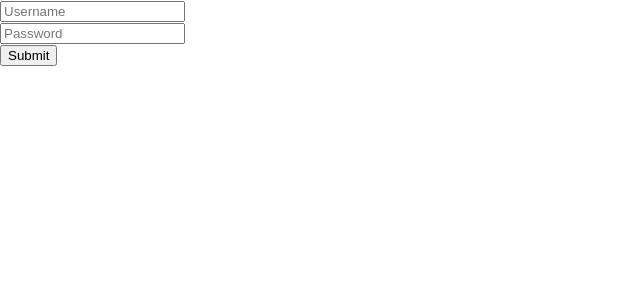
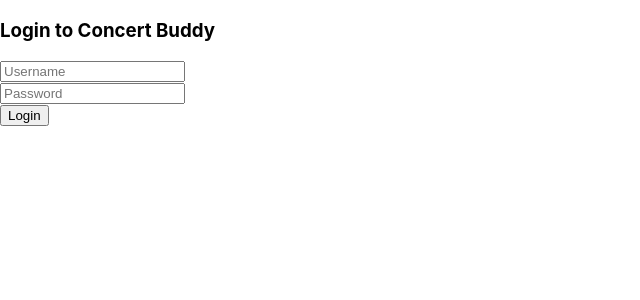
Before and after one commit to racheladaw/concert-buddy-frontend, a React (Create React App) app: page / in a window 1280 px wide. Shown: the top 300 px of the page, without its empty margins (0-640 px from the left). Built offline with nearby package versions, Linux system fonts and the light colour scheme.

Commit message:
Connected Login component to redux, built onChange function to make component controlled, imported login action creator, and created onSubmit function to send form data to backend for login

```diff
--- a/src/components/Login.js
+++ b/src/components/Login.js
@@ -1,4 +1,6 @@
 import React from 'react';
+import { connect } from 'react-redux';
+import { login } from '../actions/currentUser.js';
 
 class Login extends React.Component {
   constructor() {
@@ -16,9 +18,16 @@
     })
   }
 
+  handleSubmit = event => {
+    event.preventDefault();
+    this.props.login(this.state)
+  }
+
   render() {
     return (
-      <form>
+      <div>
+        <h3>Login to Concert Buddy</h3>
+        <form onSubmit={this.handleSubmit}>
           <input
             onChange={this.handleChange}
             name="username"
@@ -35,11 +44,13 @@
           /><br/>
           <input
             type="submit"
-          value="Submit"
+            value="Login"
           />
         </form>
+      </div>
     )
   }
 }
 
-export default Login;
+
+export default connect(null, { login })(Login);
```
Lines whose indentation alone changed are shown as unchanged.
